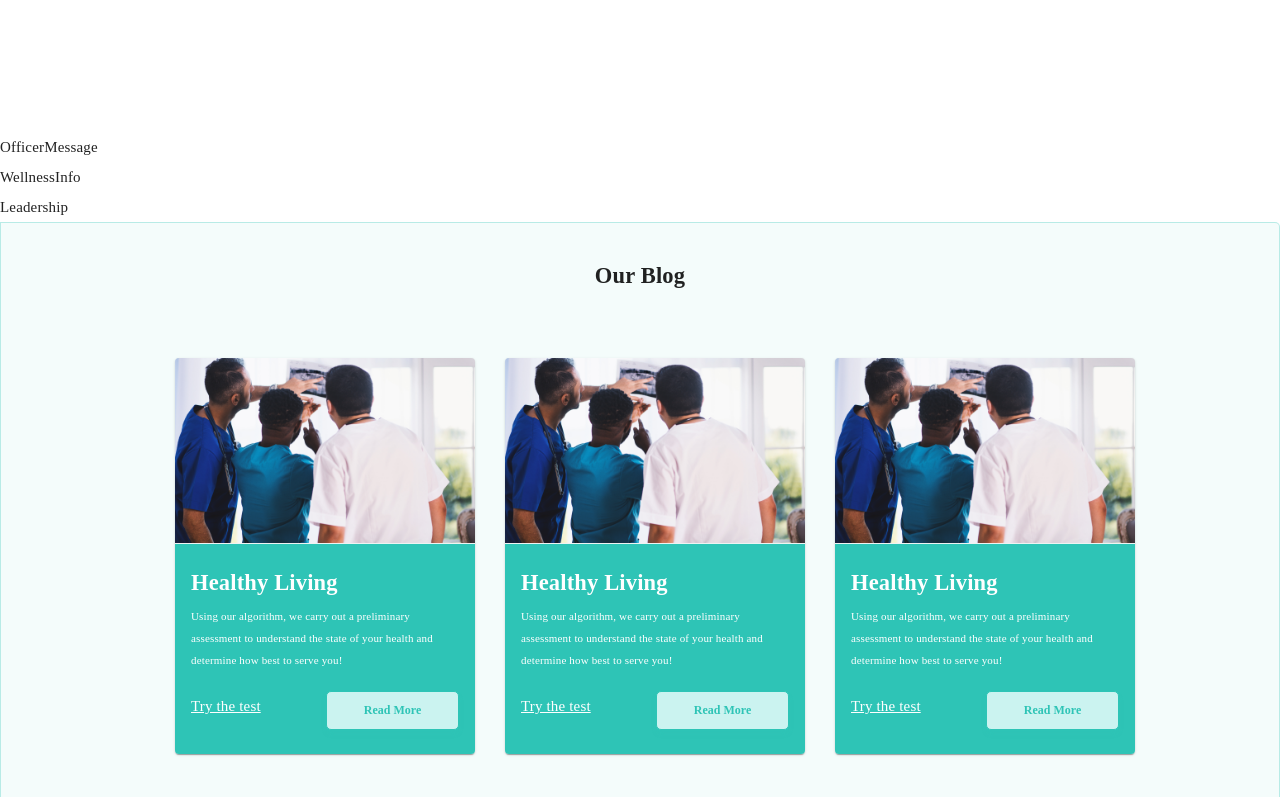
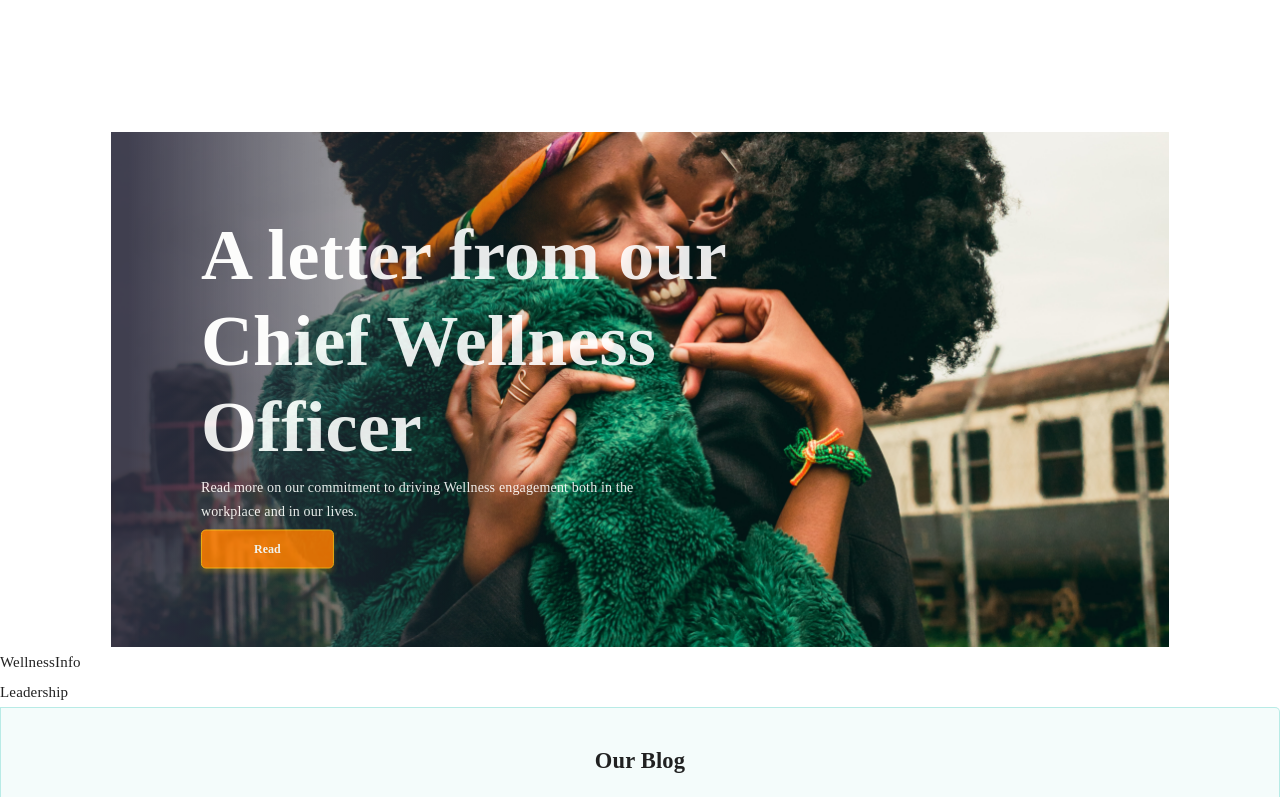
Before and after one commit to Kaeyz/react-app, a React (Create React App) app: page /about in a window 1280 px wide. Shown: the part 883-1680 px from the top of the page. Built offline with nearby package versions, Linux system fonts and the light colour scheme.

Commit message:
ADD: done with OfficerMessage component

```diff
--- a/src/components/about/OfficerMessage.js
+++ b/src/components/about/OfficerMessage.js
@@ -1,23 +1,75 @@
 // modules
-import React from 'react';
-import styled from 'styled-components';
-
+import React from "react";
+import styled from "styled-components";
+import Button from "../common/Button";
+import hug from "../../assets/shalom-mwenesi.png";
 
 const Wrapper = styled.div`
+  max-width: 1058px;
+  margin: auto;
+  .hero-image {
+    background: url(${hug});
+    height: 51.5rem;
+    background-position: center;
+    background-repeat: no-repeat;
+    background-size: cover;
+    .gradient {
+      background: linear-gradient(
+        90deg,
+        #2f2e41 1.61%,
+        rgba(196, 196, 196, 0) 43.64%
+      );
+	  height: 51.5rem;
+	  opacity: 0.9;
+	  position: relative;
+    }
 
-	/* Wellness info styling goes here */
+    .hero-text {
+      width: 83%;
+      color: #ffffff;
 
+      position: absolute;
+  top: 50%;
+  left: 50%;
+  transform: translate(-50%, -50%);
+
+      h1 {
+        font-size: 7.2rem;
+        line-height: 8.6rem;
+        width: 65.6rem;
+        max-width: 100%;
+      }
+      p {
+        font-size: 1.4rem;
+        line-height: 2.4rem;
+        width: 44.1rem;
+        margin: .6rem 0;
+      }
+    }
+  }
 `;
 
 export default function OfficerMessage() {
-	return (
-		<Wrapper>
-			{/* wellness info component goes here */}
-			OfficerMessage
-		</Wrapper>
-	);
+  return (
+    <Wrapper>
+      <div className="hero-image">
+        <div className="gradient">
+          <div className="hero-text">
+            <h1>A letter from our Chief Wellness Officer</h1>
+            <p>
+              Read more on our commitment to driving Wellness engagement both in
+              the workplace and in our lives.
+            </p>
+            <Button value="Read" theme="yellow">
+              Read
+            </Button>
+          </div>
+        </div>
+      </div>
+    </Wrapper>
+  );
 }
 
 OfficerMessage.propTypes = {
-	//TODO: Wellness info prop types goes here
+  //TODO: Wellness info prop types goes here
 };
```
Also changed, not shown: src/assets/shalom-mwenesi.png (added).
